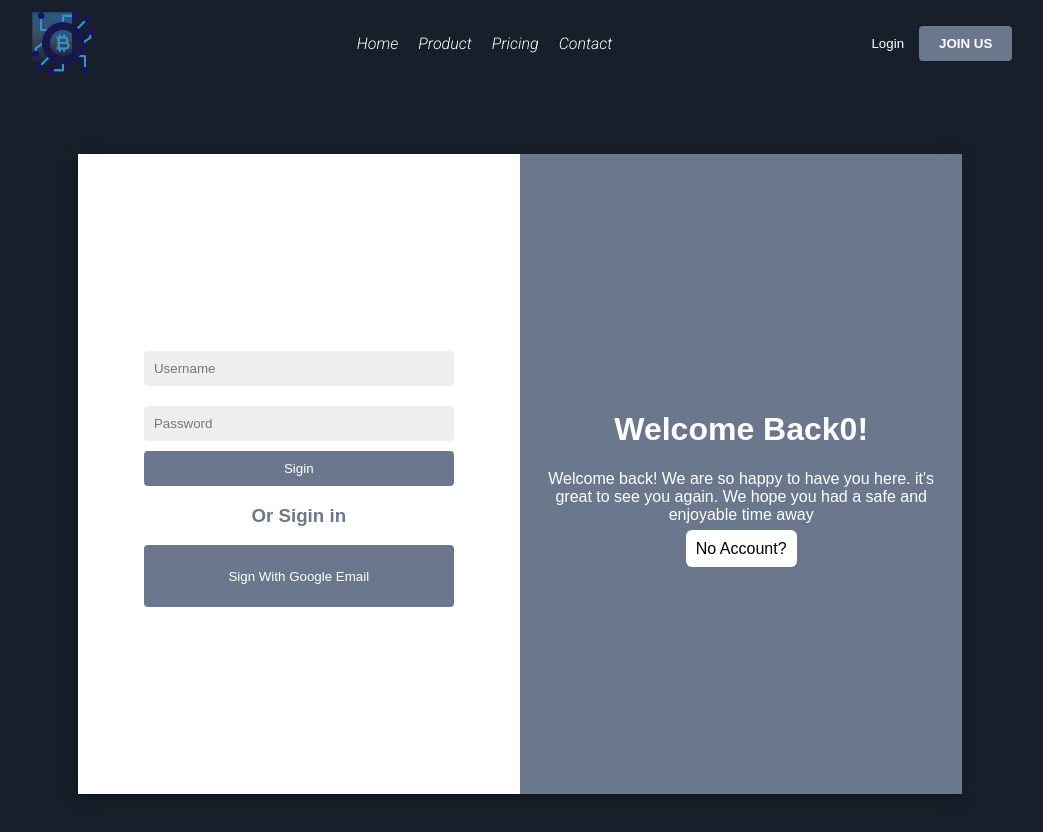
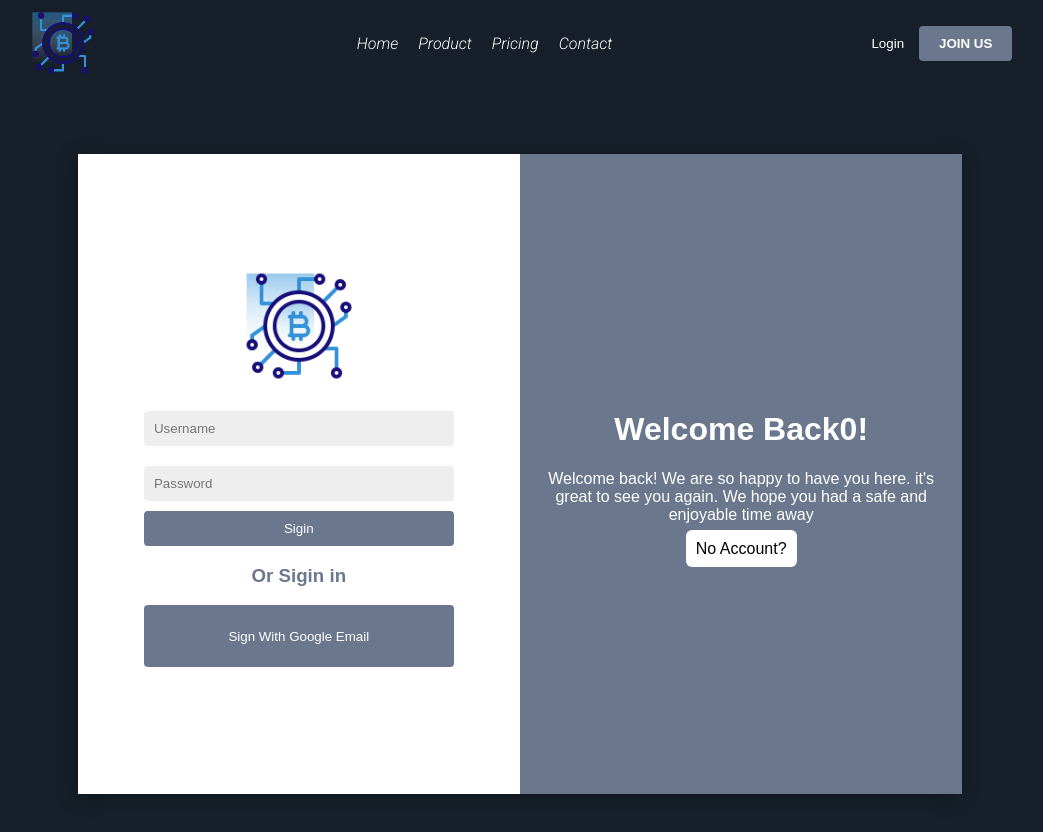
Before and after one commit to ahmex-25/investing-Site-responsive-, a plain HTML site: page logIn.html in a window 1280 px wide. Shown: the whole page, without its empty margins (120-1163 px from the left). Drawn offline with Linux system fonts and the light colour scheme.

Commit message:
Update logIn.html
Add icon in panel logIn

```diff
--- a/logIn.html
+++ b/logIn.html
@@ -32,7 +32,7 @@
         <div class="container">
             <div class="container-left">
                 <div class="top">
-                <img id="img-twiter" src="twitter (1).png" alt="" width="90px">
+                <img id="img-twiter" src="bitcoin-logo.png" alt="" width="120px">
                 </div>
                 <input type="text" id="a41" placeholder="Username">
                 <input type="password" id="a41" placeholder="Password">
```
